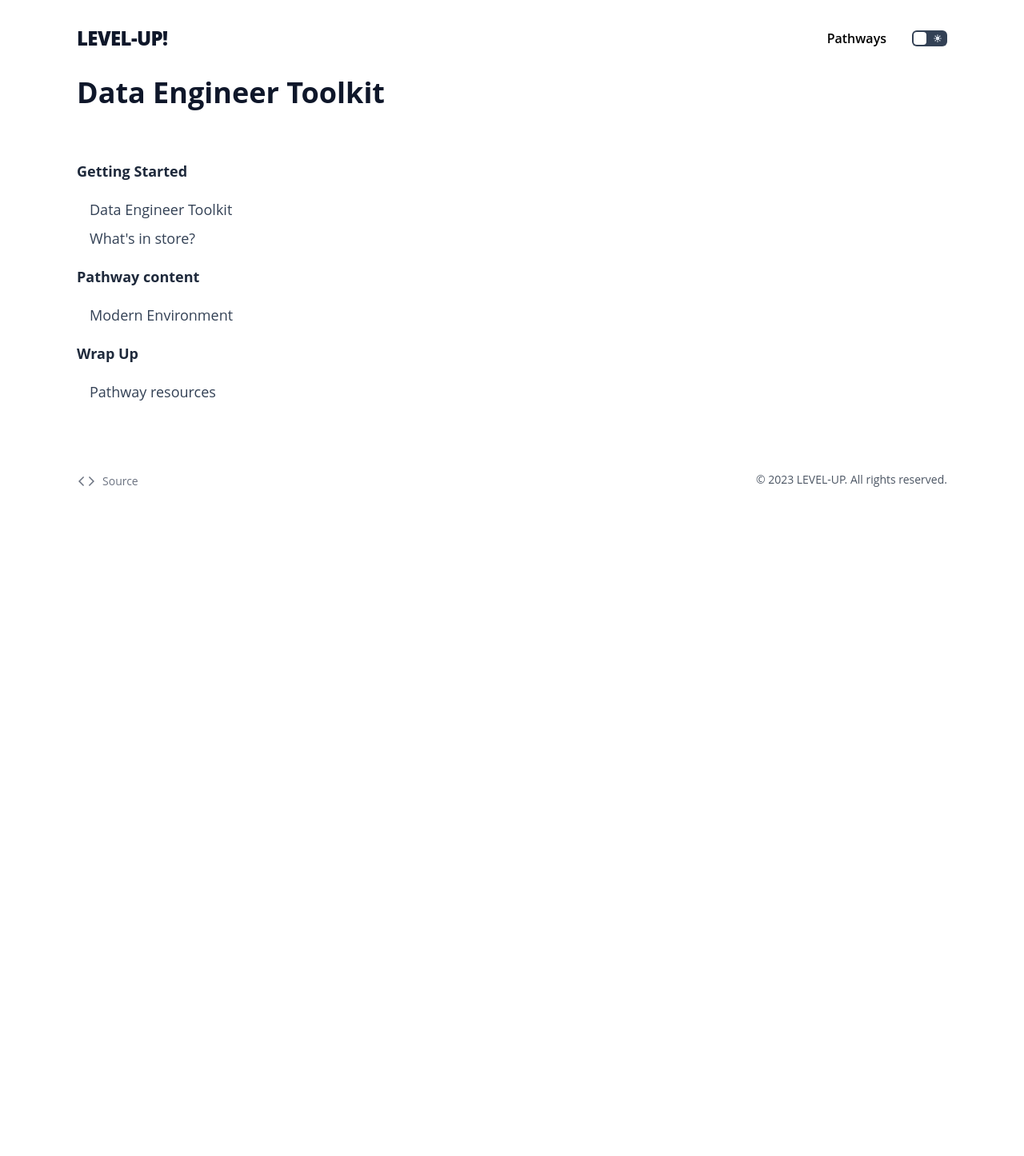
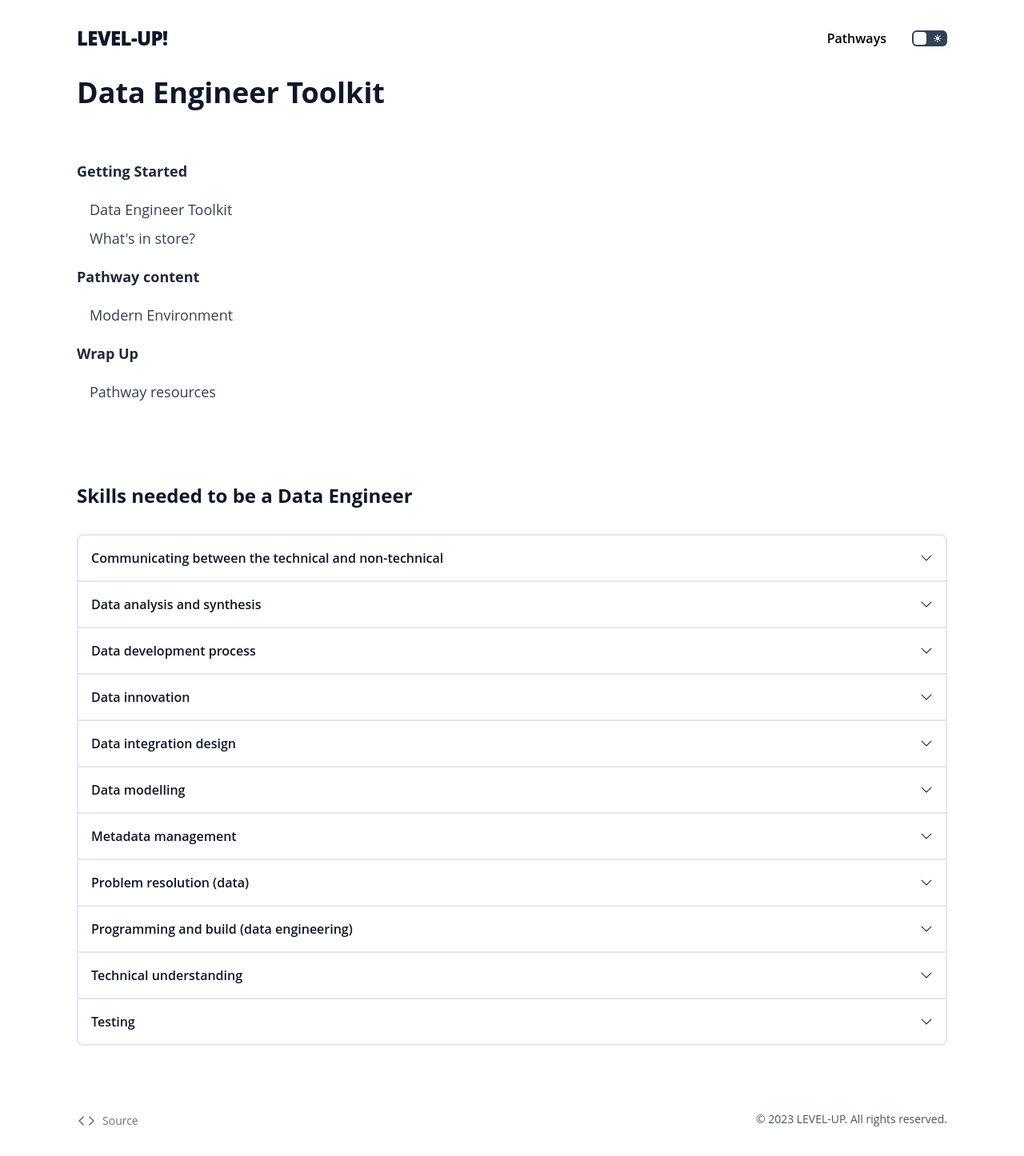
Before and after one commit to ellsphillips/level-up, a Next.js app: page /pathways/data-engineer-toolkit in a window 1280 px wide. Shown: the whole page at 80% size. Before the commit the page ends 800 px from the top, so only its background shows below. Built offline with nearby package versions, Linux system fonts and the light colour scheme.

Commit message:
Enhance: render skill criteria on each pathway page

```diff
--- a/pages/pathways/data-engineer-toolkit.tsx
+++ b/pages/pathways/data-engineer-toolkit.tsx
@@ -1,9 +1,12 @@
 import PathwayContent from '@/components/pathway/Overview';
+import Accordion from '@/components/theme/Accordion';
 import Footer from '@/components/theme/Footer';
 import Nav from '@/components/theme/Nav';
 import config from 'config';
 import { InferGetStaticPropsType } from 'next';
 import Head from 'next/head';
+
+import roles from '@/data/roles.json';
 
 const SLUG = 'data-engineer-toolkit';
 
@@ -17,6 +20,8 @@ export default function ProductionReadyPython(
 ): React.ReactElement {
     const { pathway } = props;
     const { title, description } = pathway;
+
+    const criteria = roles[SLUG];
 
     return (
         <>
@@ -33,9 +38,14 @@ export default function ProductionReadyPython(
 
                 <h1 className='text-4xl font-bold'>{title}</h1>
 
-                <div className='divide-y-2 divide-gray-100 fade-in dark:divide-gray-800'>
+                <div className='pb-24 divide-y-2 divide-gray-100 fade-in dark:divide-gray-800'>
                     <PathwayContent pathway={pathway} />
                 </div>
+
+                <h2 className='pb-8 text-2xl font-bold'>
+                    Skills needed to be a Data Engineer
+                </h2>
+                <Accordion items={criteria} />
 
                 <Footer />
             </div>
--- a/pages/pathways/software-developer-mindset.tsx
+++ b/pages/pathways/software-developer-mindset.tsx
@@ -1,9 +1,12 @@
 import Overview from '@/components/pathway/Overview';
+import Accordion from '@/components/theme/Accordion';
 import Footer from '@/components/theme/Footer';
 import Nav from '@/components/theme/Nav';
 import config from 'config';
 import { InferGetStaticPropsType } from 'next';
 import Head from 'next/head';
+
+import roles from '@/data/roles.json';
 
 const SLUG = 'software-developer-mindset';
 
@@ -17,6 +20,8 @@ export default function SoftwareDeveloperMindset(
 ): React.ReactElement {
     const { pathway } = props;
     const { title, description } = pathway;
+
+    const criteria = roles[SLUG];
 
     return (
         <>
@@ -33,9 +38,14 @@ export default function SoftwareDeveloperMindset(
 
                 <h1 className='text-4xl font-bold'>{title}</h1>
 
-                <div className='divide-y-2 divide-gray-100 grow fade-in dark:divide-gray-800'>
+                <div className='pb-24 divide-y-2 divide-gray-100 fade-in dark:divide-gray-800'>
                     <Overview pathway={pathway} />
                 </div>
+
+                <h2 className='pb-8 text-2xl font-bold'>
+                    Skills needed to be a Software Developer
+                </h2>
+                <Accordion items={criteria} />
 
                 <Footer />
             </div>
```
